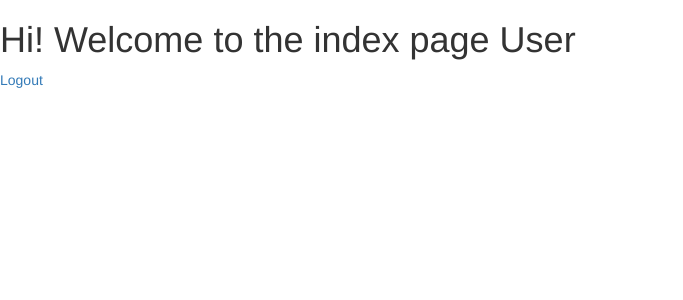
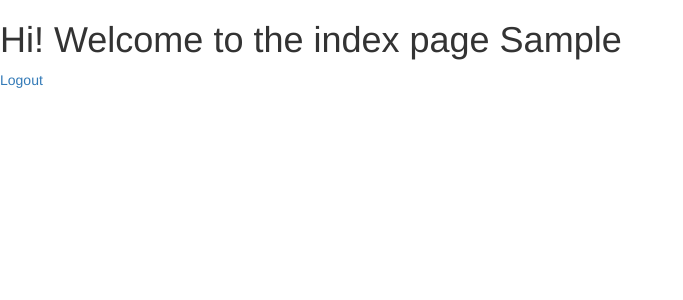
Before and after one commit to utkbansal/gharonda, a Django app: page / in a window 1280 px wide. Shown: the top 300 px of the page, without its empty margins (0-683 px from the left). Run offline with Django 3.2, Linux system fonts and the light colour scheme; the visitor is signed in with stand-in values (Sample User, id 1); some libraries are stand-ins or nearby versions.

Commit message:
Fix IndexView
* IndexView now displays first name instead of last name

```diff
--- a/custom_user/templates/index.html
+++ b/custom_user/templates/index.html
@@ -1,6 +1,6 @@
 {% extends 'base.html' %}
 
 {% block content %}
-    <h1> Hi! Welcome to the index page {{ request.user.last_name }}</h1>
+    <h1> Hi! Welcome to the index page {{ request.user.first_name }}</h1>
     <a href="logout/">Logout</a>
 {% endblock %}
```
